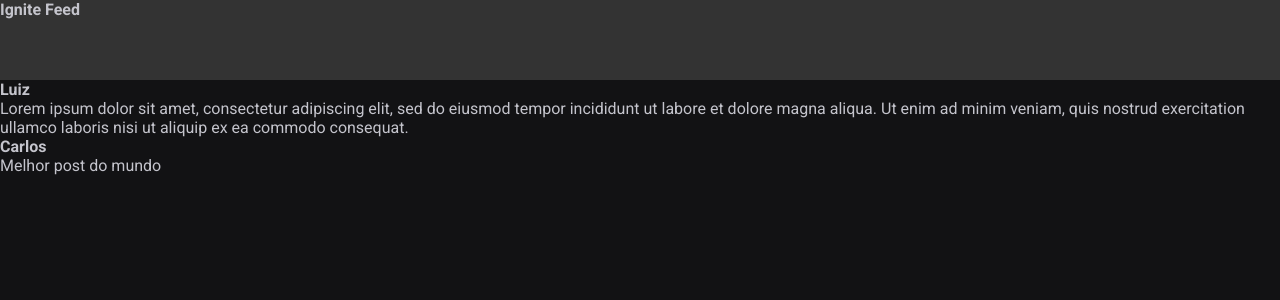
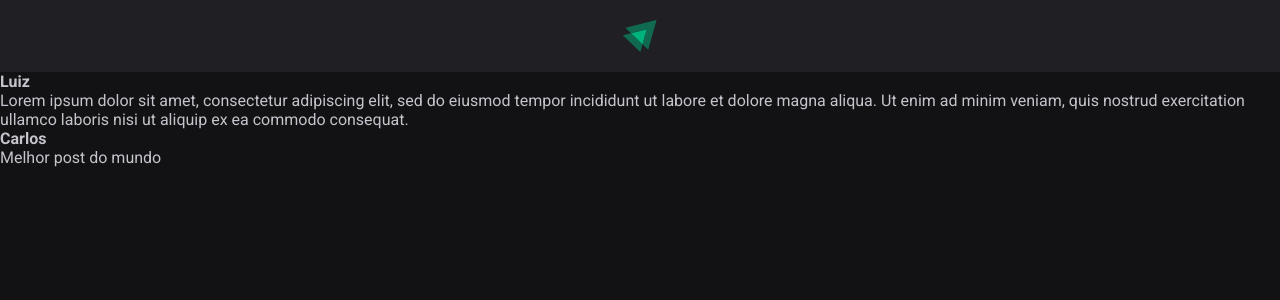
Before and after one commit to luizfranzon/ignite-reactJS, a React (Vite) app in the folder aulas/01-fundamentos-do-react/: page / in a window 1280 px wide. Shown: the top 300 px of the page. Built offline with nearby package versions, Linux system fonts and the light colour scheme.

Commit message:
:lipstick: Added header logo and styles

```diff
--- a/aulas/01-fundamentos-do-react/src/components/Header.jsx
+++ b/aulas/01-fundamentos-do-react/src/components/Header.jsx
@@ -1,9 +1,11 @@
 import styles from "./Header.module.css"
+
+import igniteLogo from "../assets/ignite-logo.svg"
 
 export function Header() {
     return (
         <header className={styles.header}>
-            <strong >Ignite Feed</strong>
+            <img src={igniteLogo} alt="Logotipo do Ignite" />
         </header>
     )
 }
--- a/aulas/01-fundamentos-do-react/src/components/Header.module.css
+++ b/aulas/01-fundamentos-do-react/src/components/Header.module.css
@@ -1,4 +1,11 @@
 .header {
-    background-color: #333;
-    height: 80px;
+    display: flex;
+    justify-content: center;
+
+    background-color: var(--gray-800);
+    padding: 1.25rem 0;
 }
+
+.header img {
+    height: 2rem;
+}
```
Also changed, not shown: aulas/01-fundamentos-do-react/src/assets/ignite-logo.svg (added).
